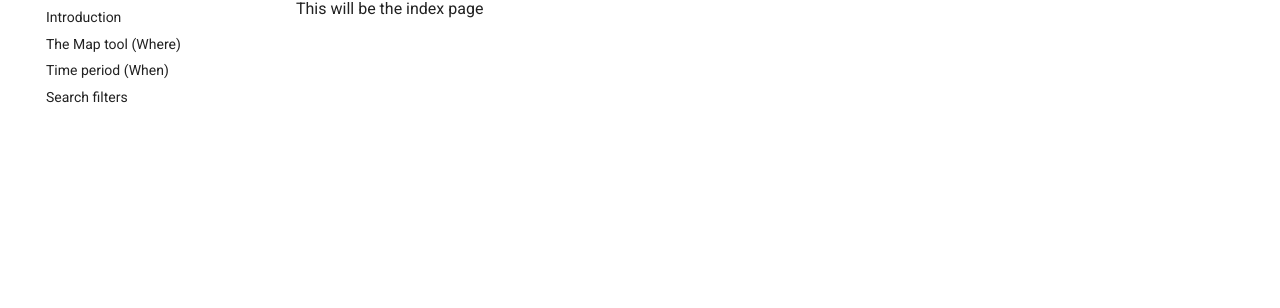
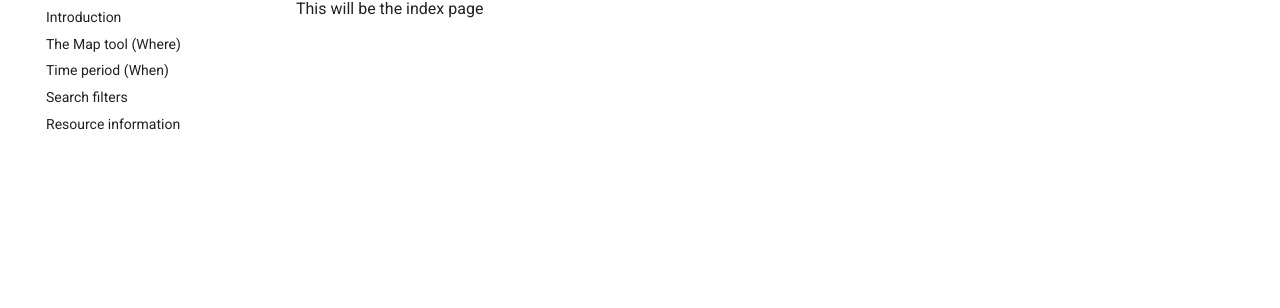
Before and after one commit to uoy-ads/hsds-data-catalogue-docs, an MkDocs documentation site: the page built from docs/index.md, in a window 1280 px wide. Shown: the part 184-492 px from the top of the page. Built offline with MkDocs 1.6.1 and Material for MkDocs 9.7.7, drawn with Linux system fonts in a browser that asks for light colours; comment, search, counter and statistics services are not loaded.

Commit message:
Update mkdocs.yml

```diff
--- a/mkdocs.yml
+++ b/mkdocs.yml
@@ -22,3 +22,4 @@ nav:
     - The Map tool (Where): Portal_User_Guide/Section-2_Map_Where.md
     - Time period (When): Portal_User_Guide/Section-3_Time_period_When.md
     - Search filters: Portal_User_Guide/Section-4_Search_Filters.md
+    - Resource information: Portal_User_Guide/Section-5_Resource.md
```
